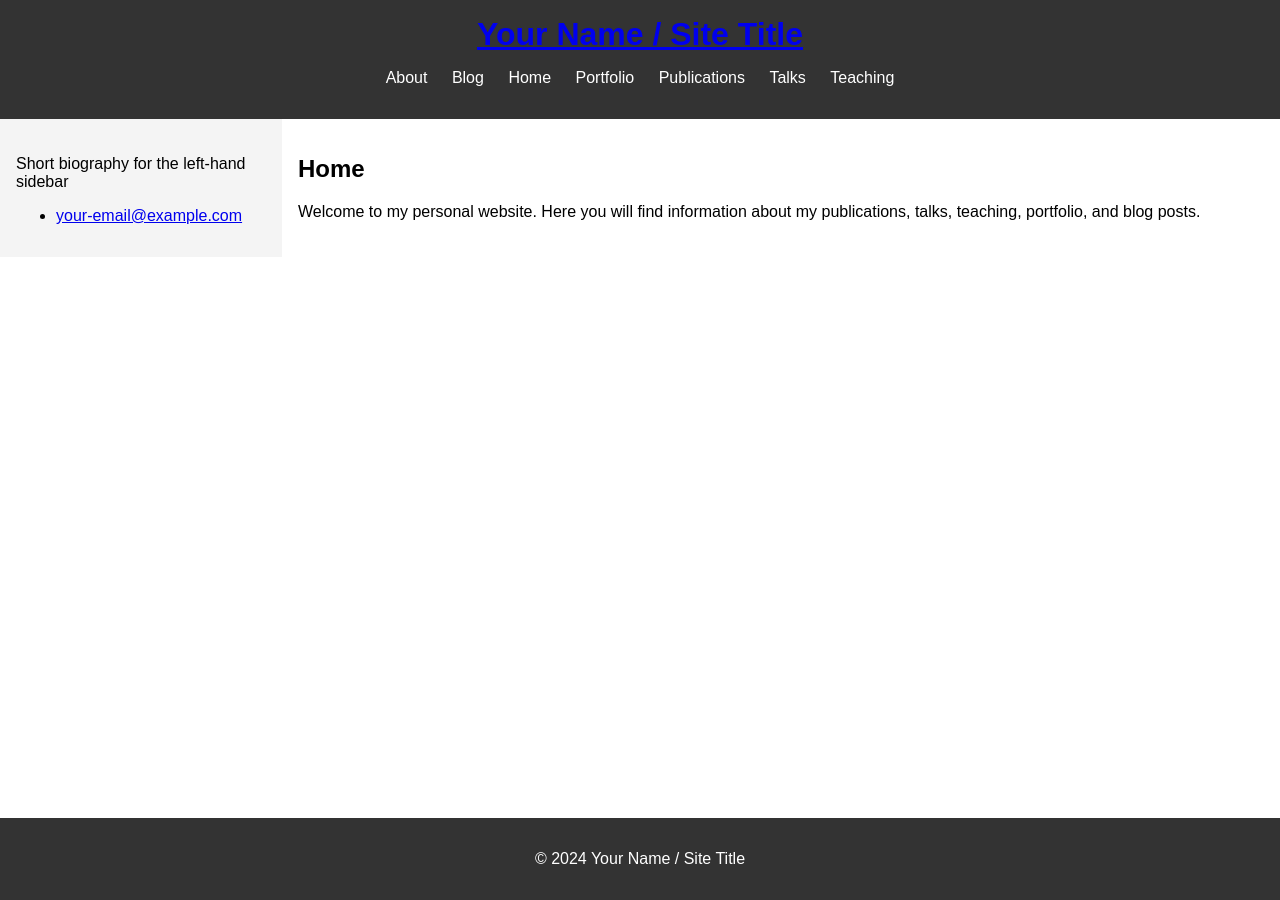
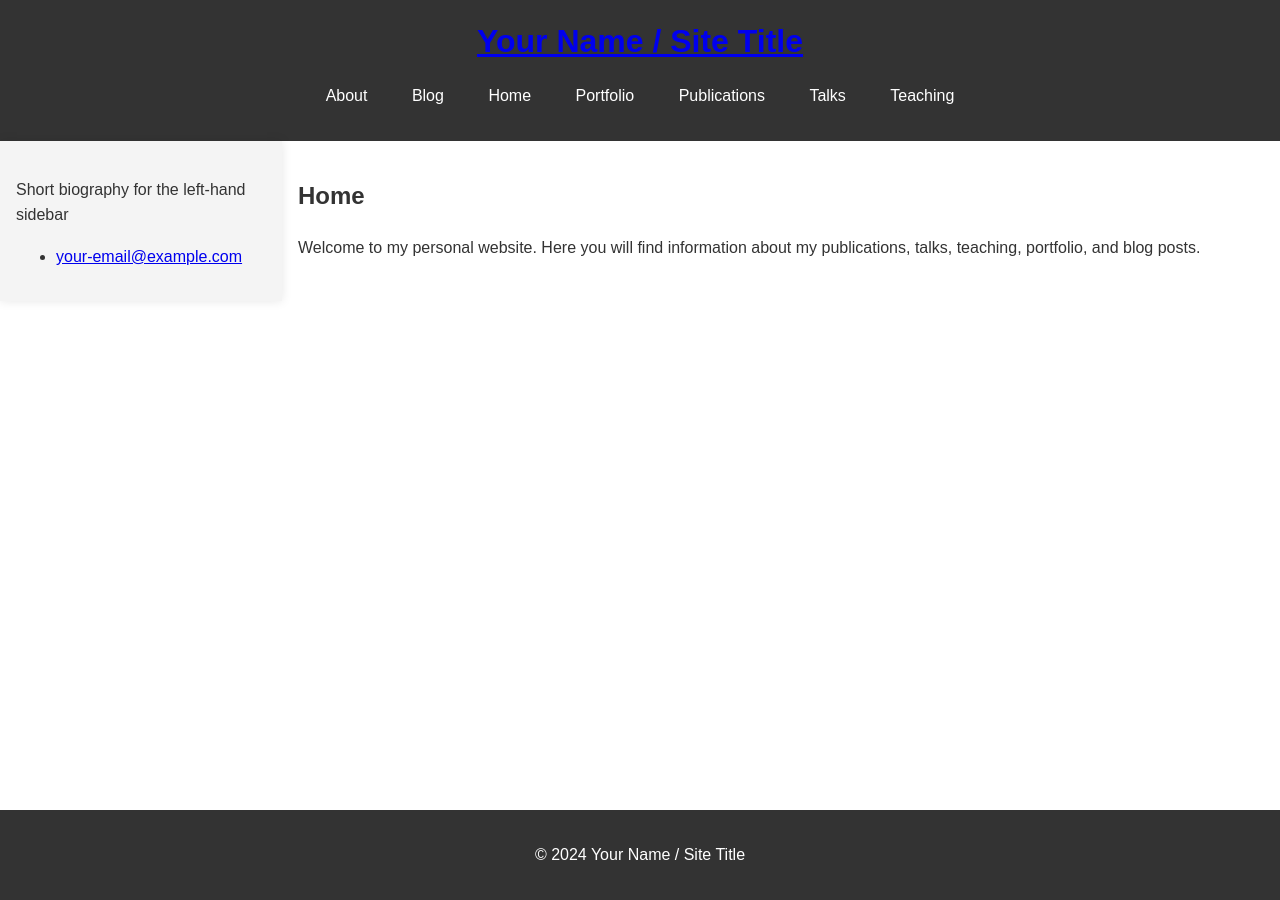
Before and after one commit to javiersainzvillalba/javiersainzvillalba.github.io, a Jekyll site: the page built from index.md, in a window 1280 px wide. Built offline with Jekyll 4.4.1, drawn with Linux system fonts in a browser that asks for light colours.

Commit message:
Update style.css

```diff
--- a/assets/css/style.css
+++ b/assets/css/style.css
@@ -2,6 +2,8 @@ body {
   font-family: Arial, sans-serif;
   margin: 0;
   padding: 0;
+  color: #333;
+  line-height: 1.6;
 }
 
 header {
@@ -13,6 +15,7 @@ header {
 
 header h1 {
   margin: 0;
+  font-size: 2em;
 }
 
 header nav ul {
@@ -28,6 +31,13 @@ header nav ul li {
 header nav ul li a {
   color: #fff;
   text-decoration: none;
+  padding: 5px 10px;
+  border-radius: 5px;
+  transition: background 0.3s ease;
+}
+
+header nav ul li a:hover {
+  background: #555;
 }
 
 .content {
@@ -38,6 +48,16 @@ aside {
   background: #f4f4f4;
   padding: 1em;
   width: 250px;
+  box-shadow: 0 0 10px rgba(0, 0, 0, 0.1);
+}
+
+aside img {
+  max-width: 100%;
+  border-radius: 50%;
+}
+
+aside h2 {
+  margin-top: 0;
 }
 
 main {
```
